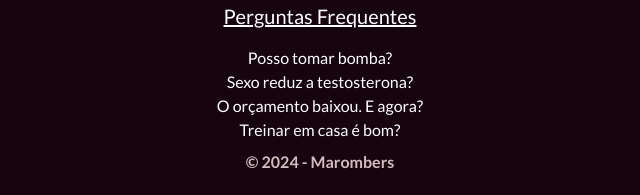
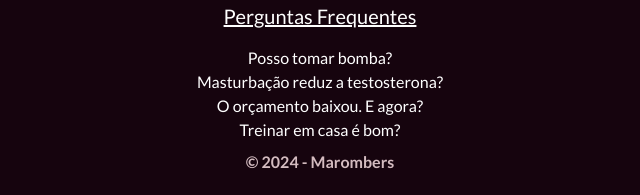
Before and after one commit to megaVE/marombers, a website: page index.html in a window 1280 px wide. Shown: the part 1236-1431 px from the top of the page, 320-960 px from the left. Drawn offline with Linux system fonts and the light colour scheme.

Commit message:
Quick Fix

```diff
--- a/index.html
+++ b/index.html
@@ -269,7 +269,7 @@
     </h3>
     <ul>
       <li class="cursor-pointer hover:text-rosybrown-800 hover:bg-fireenginered-400 active:bg-fireenginered-300 duration-200">Posso tomar bomba?</li>
-      <li class="cursor-pointer hover:text-rosybrown-800 hover:bg-fireenginered-400 active:bg-fireenginered-300 duration-200">Sexo reduz a testosterona?</li>
+      <li class="cursor-pointer hover:text-rosybrown-800 hover:bg-fireenginered-400 active:bg-fireenginered-300 duration-200">Masturbação reduz a testosterona?</li>
       <li class="cursor-pointer hover:text-rosybrown-800 hover:bg-fireenginered-400 active:bg-fireenginered-300 duration-200">O orçamento baixou. E agora?</li>
       <li class="cursor-pointer hover:text-rosybrown-800 hover:bg-fireenginered-400 active:bg-fireenginered-300 duration-200">Treinar em casa é bom?</li>
     </ul>
```
